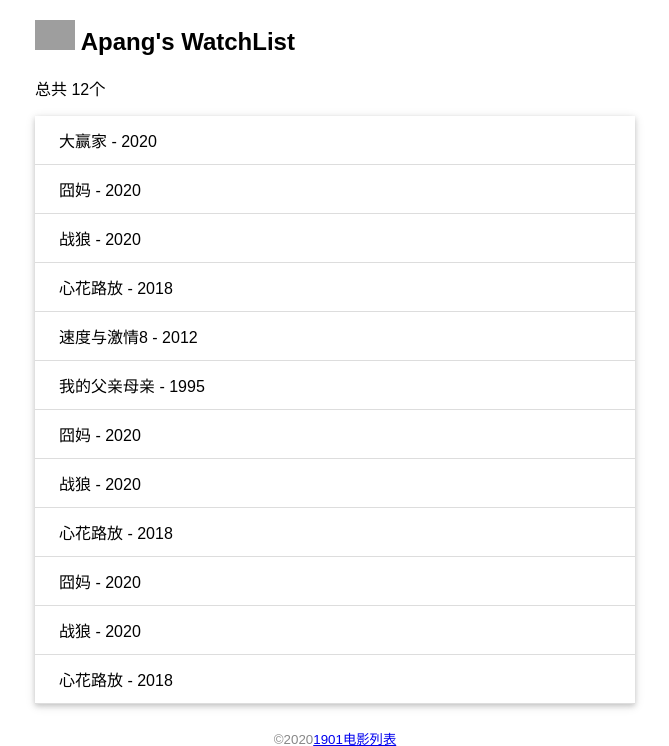
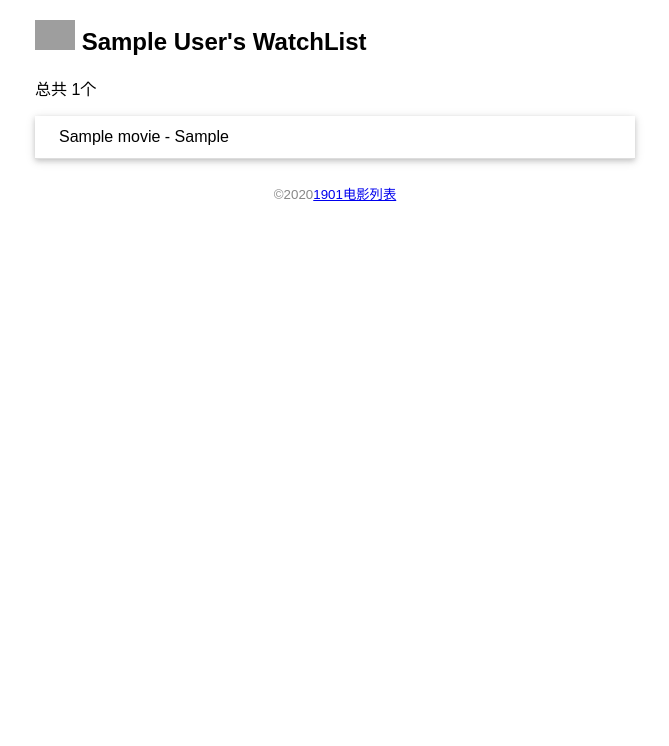
Before and after one commit to apang-ai/flask1901, a Flask app: page / in a window 1280 px wide. Shown: the top 746 px of the page, without its empty margins (305-974 px from the left). Run offline with Flask 2, Linux system fonts and the light colour scheme; tables that the repository leaves empty hold one stand-in row (values such as "Sample post"); grey boxes are pictures that could not be loaded.

Commit message:
'数据导入成功'

```diff
--- a/day1/watchlist/app.py
+++ b/day1/watchlist/app.py
@@ -18,7 +18,7 @@ app = Flask(__name__)
 
 # windows中
 app.config['SQLALCHEMY_DATABASE_URI'] = prefix+os.path.join(app.root_path, 'data.db')
-app.config['SQLALCHY_TRACK_MODIFICATIONS'] = Flask  # 关闭了对模型的监控
+app.config['SQLALCHEMY_TRACK_MODIFICATIONS'] = False  # 关闭了对模型的监控
 
 db = SQLAlchemy(app)  # 初始化扩展类， 传入程序实例app
 
@@ -37,7 +37,34 @@ class Movie(db.Model):
 
 def index():
 
-    name = 'Apang'
+
+
+    user = User.query.first()
+    movies = Movie.query.all()
+
+    return render_template('index.html', user=user, movies=movies)
+
+
+
+# 自定义指令
+# 新建data.db初始化命令
+@app.cli.command()  # 装饰器 注册命令
+@click.option('--drop', is_flag=True, help='删除之后在创建')
+def initdb(drop):
+    if drop:
+
+        db.drop_all()
+
+    db.create_all()
+
+    click.echo('初始化数据库完成')
+
+# 向data.db中写入数据
+@app.cli.command()
+
+def forge():
+
+    # name = 'Apang'
 
     movies = [
         {"title":"大赢家","year":"2020"},
@@ -54,18 +81,12 @@ def index():
         {"title":"心花路放","year":"2018"}
     ]
 
-    return render_template('index.html', name=name, movies=movies)
+    # user = User(name=name)
+    # db.session.add(user)
+    for i in movies:
 
+        movie1 = Movie(title=i['title'], year=i['year'])
+        db.session.add(movie1)
 
-
-# 自定义指令
-@app.cli.command()  # 装饰器 注册命令
-@click.option('--drop', is_flag=True, help='删除之后在创建')
-def initdb(drop):
-    if drop:
-
-        db.drop_all()
-
-    db.create_all()
-
-    click.echo('初始化数据库完成')
+    db.session.commit()
+    click.echo('插入数据完成')
--- a/day1/watchlist/templates/index.html
+++ b/day1/watchlist/templates/index.html
@@ -9,7 +9,7 @@
 <body>
     <h2>
         <img class='avatar' src="{{ url_for('static', filename='images/avatar.jpg') }}" alt="">
-        {{ name }}'s WatchList
+        {{ user.name }}'s WatchList
     </h2>
     <p>总共 {{ movies|length }}个</p>
     <ul class='movie-list'>
```
